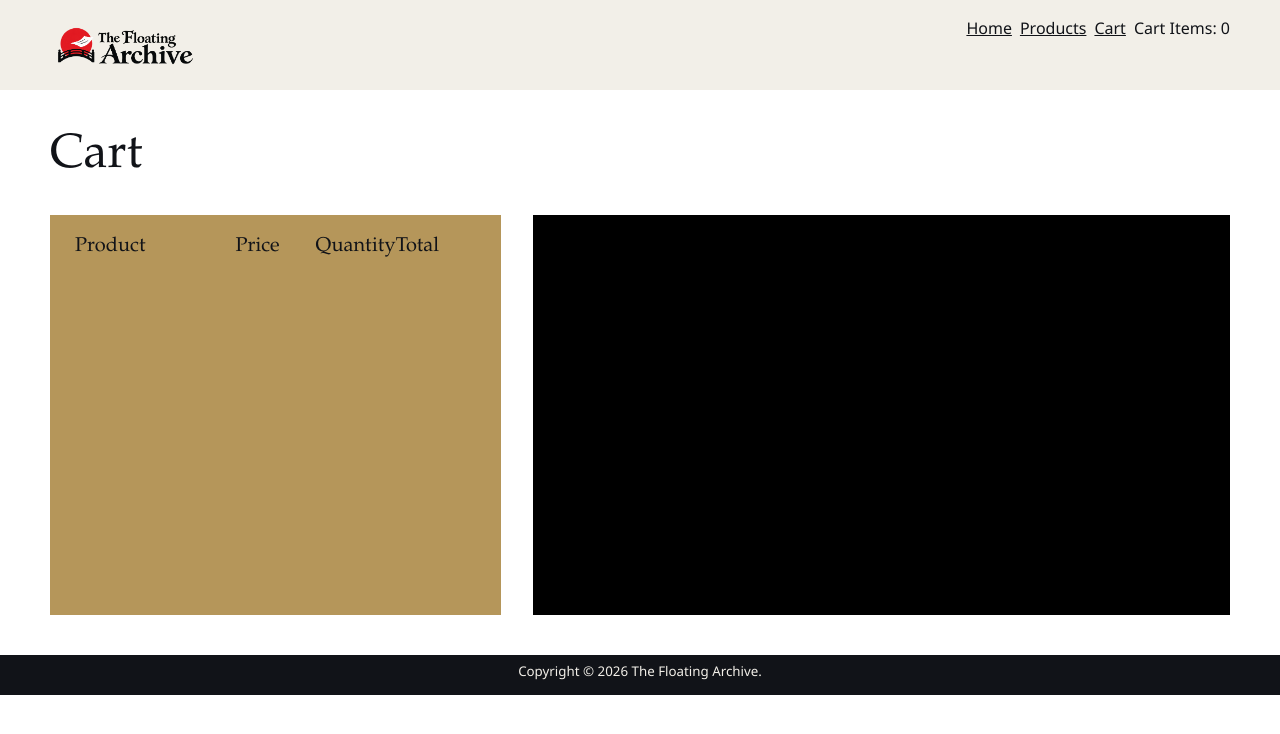
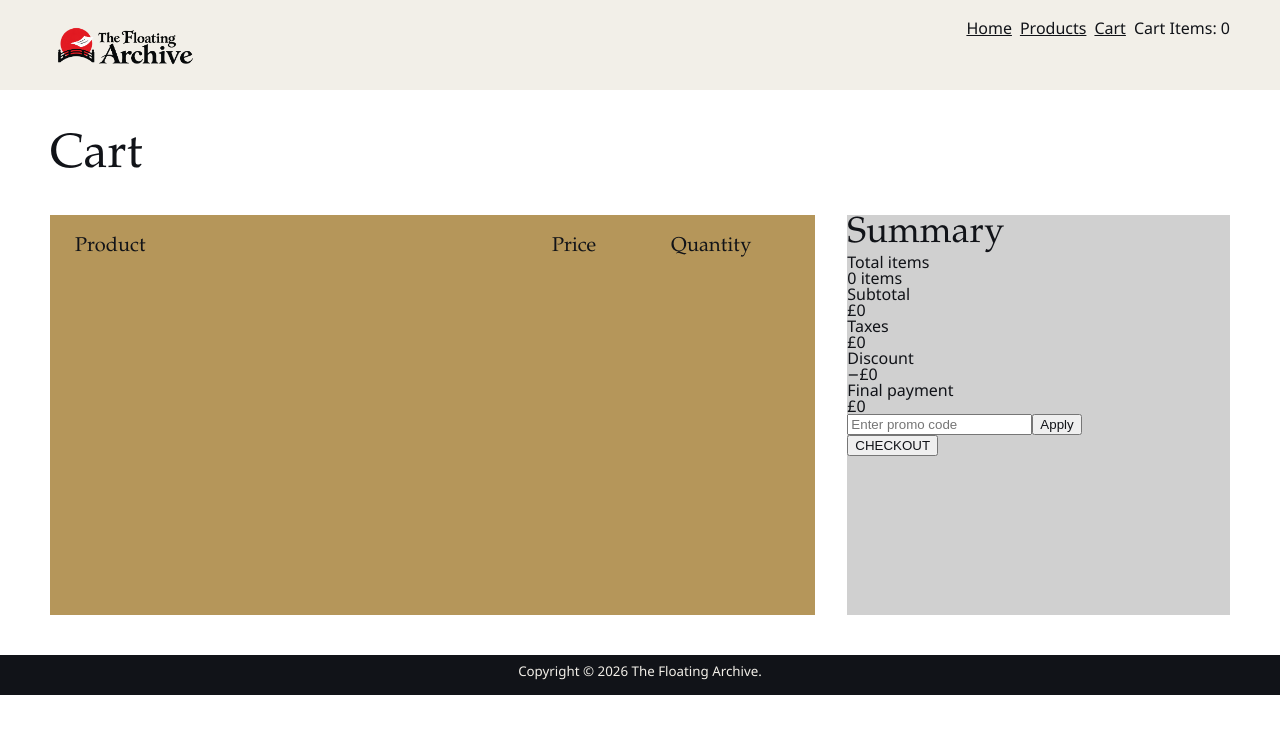
Before and after one commit to hmoh24/reactShoppingCart, a React (Vite) app: page /cart in a window 1280 px wide. Shown: the top 734 px of the page. Built offline with nearby package versions, Linux system fonts and the light colour scheme; a web font is replaced by a local one.

Commit message:
remove total from cart page table, add details to checkout summary, needs styling

```diff
--- a/src/components/cartItem/CartItem.jsx
+++ b/src/components/cartItem/CartItem.jsx
@@ -83,9 +83,6 @@ function CartItem({ itemDetails, setCartItems, cartItems }) {
         min={MIN_CART_QUANTITY}
         max={MAX_CART_QUANTITY}
       />
-      <p className={styles.cartItemTotal}>
-        {itemDetails.price * itemDetails.amount}
-      </p>
     </div>
   );
 }
--- a/src/components/cartItem/CartItem.module.css
+++ b/src/components/cartItem/CartItem.module.css
@@ -1,6 +1,6 @@
 .cartItem{
   display: grid;
-  grid-template-columns: 2fr 1fr 1fr 1fr;
+  grid-template-columns: 4fr 1fr 1fr;
 }
 
 .cartItemDetails{
--- a/src/pages/cart/Cart.jsx
+++ b/src/pages/cart/Cart.jsx
@@ -1,11 +1,20 @@
 import { useOutletContext } from "react-router";
 import CartItem from "../../components/cartItem/CartItem";
 import styles from "./Cart.module.css";
+import { sumAllCartItems } from "../../util/cartItemCalculations";
 
 function Cart() {
   const [cartItems, setCartItems] = useOutletContext();
   const nonEmptyCartItems = cartItems.filter((arrayItem) => arrayItem[1] !== 0);
   console.log("cart items: ", cartItems);
+
+  const totalItems = sumAllCartItems(cartItems);
+  const totalCost = cartItems.reduce(
+    (acc, curr) => acc + curr[1] * curr[0].id,
+    0,
+  );
+  const taxCost = Math.round(totalCost * 0.2);
+  const finalTotal = totalCost + taxCost;
 
   return (
     <main className={styles.cartPage}>
@@ -15,7 +24,6 @@ function Cart() {
           <h4>Product</h4>
           <h4>Price</h4>
           <h4>Quantity</h4>
-          <h4>Total</h4>
         </section>
         {nonEmptyCartItems.map((arrayItem) => (
           <CartItem
@@ -32,7 +40,41 @@ function Cart() {
           />
         ))}
       </section>
-      <section className={styles.checkoutSection}></section>
+      <section className={styles.checkoutSection}>
+        <h2>Summary</h2>
+        <div className={styles.summaryDetails}>
+          <div className={styles.summaryDetailsRow}>
+            <p>Total items</p>
+            <p>{totalItems} items</p>
+          </div>
+          <div className={styles.summaryDetailsRow}>
+            <p>Subtotal</p>
+            <p>£{totalCost}</p>
+          </div>
+          <div className={styles.summaryDetailsRow}>
+            <p>Taxes</p>
+            <p>£{taxCost}</p>
+          </div>
+          <div className={styles.summaryDetailsRow}>
+            <p>Discount</p>
+            <p>−£{0.0}</p>
+          </div>
+          <div className={styles.summaryDetailsRow}>
+            <p>Final payment</p>
+            <p>£{finalTotal}</p>
+          </div>
+          <div className={styles.summaryDetailsRow}>
+            <input
+              type="text"
+              placeholder="Enter promo code"
+              aria-label="Promo code"
+              maxLength={20}
+            />
+            <button type="button">Apply</button>
+          </div>
+        </div>
+        <button type="button">CHECKOUT</button>
+      </section>
     </main>
   );
 }
--- a/src/pages/cart/Cart.module.css
+++ b/src/pages/cart/Cart.module.css
@@ -2,7 +2,7 @@
   padding: 40px 50px;
   display: grid;
   grid-template-rows: auto 1fr;
-  grid-template-columns: auto 1fr;
+  grid-template-columns: 2fr 1fr;
   gap: 32px;
 }
 
@@ -20,11 +20,11 @@
 
 .cartItemGridHeader{
   display: grid;
-  grid-template-columns: 2fr 1fr 1fr 1fr ;
+  grid-template-columns: 4fr 1fr 1fr ;
 
 }
 
 .checkoutSection {
-  background-color: black;
+  background-color: rgb(208, 208, 208);
   height: 400px;
 }
```
